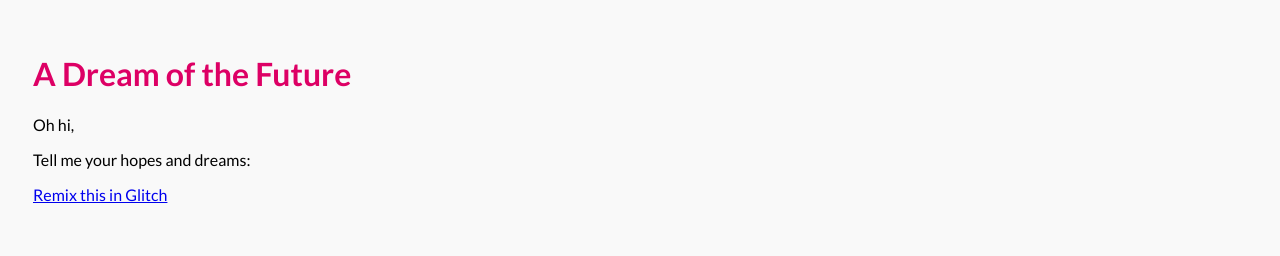
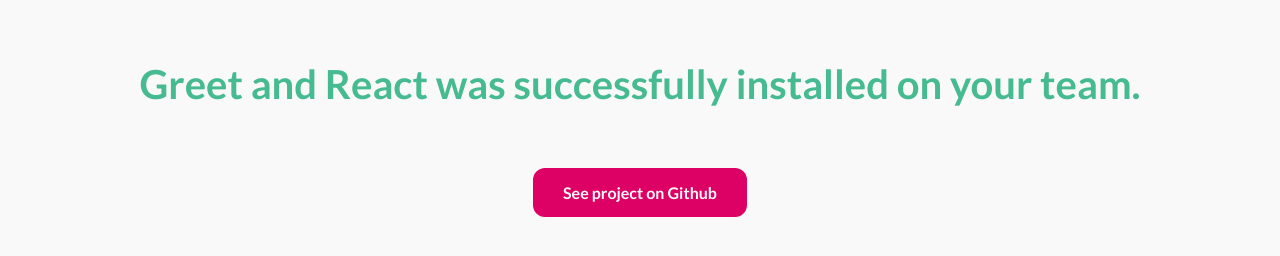
Before and after one commit to kkkaoru/slack-bolt-text-davinch-3, a website: page views/auth.html in a window 1280 px wide. Drawn offline with Linux system fonts and the light colour scheme.

Commit message:
Checkpoint

```diff
--- a/views/auth.html
+++ b/views/auth.html
@@ -6,7 +6,7 @@
     <meta charset="utf-8">
     <meta http-equiv="X-UA-Compatible" content="IE=edge">
     <meta name="viewport" content="width=device-width, initial-scale=1">
-    <link href="https://fonts.googleapis.com/css?family=Lato:400,700" rel="stylesheet">
+    <link href="https://fonts.googleapis.com/css?family=Lato:700" rel="stylesheet">
     <style type="text/css">
       * {
         box-sizing: border-box;
@@ -20,7 +20,28 @@
 
       h1 {
         font-weight: 700;
-        color: #dd0065;
+        color: #46ba90;
+        text-align: center;
+        font-size: 2.5em;
+      }
+
+      footer {
+        margin-top: 50px;
+        padding-top: 25px;
+        text-align: center;
+      }
+
+      footer > a {
+        background-color: #dd0065;
+        color: #f9f9f9;
+        font-weight: 700;
+        padding: 15px 30px;
+        border-radius: 12px;
+        text-decoration: none;
+      }
+
+      footer > a:hover {
+        background-color: #bb0055;
       }
 
     </style>
@@ -28,23 +49,13 @@
   <body>
     <header>
       <h1>
-        A Dream of the Future
+        Greet and React was successfully installed on your team.
       </h1>
     </header>
 
-    <main>
-      <p class="bold">Oh hi,</p>
-      <p>Tell me your hopes and dreams:</p>
-
-      <section class="dreams">
-        <ul id="dreams">
-        </ul>
-      </section>
-    </main>
-
     <footer>
-      <a href="https://glitch.com">
-        Remix this in Glitch
+      <a href="https://github.com/slackapi/node-slack-events-api/tree/master/examples/greet-and-react">
+        See project on Github
       </a>
     </footer>
   </body>
```
